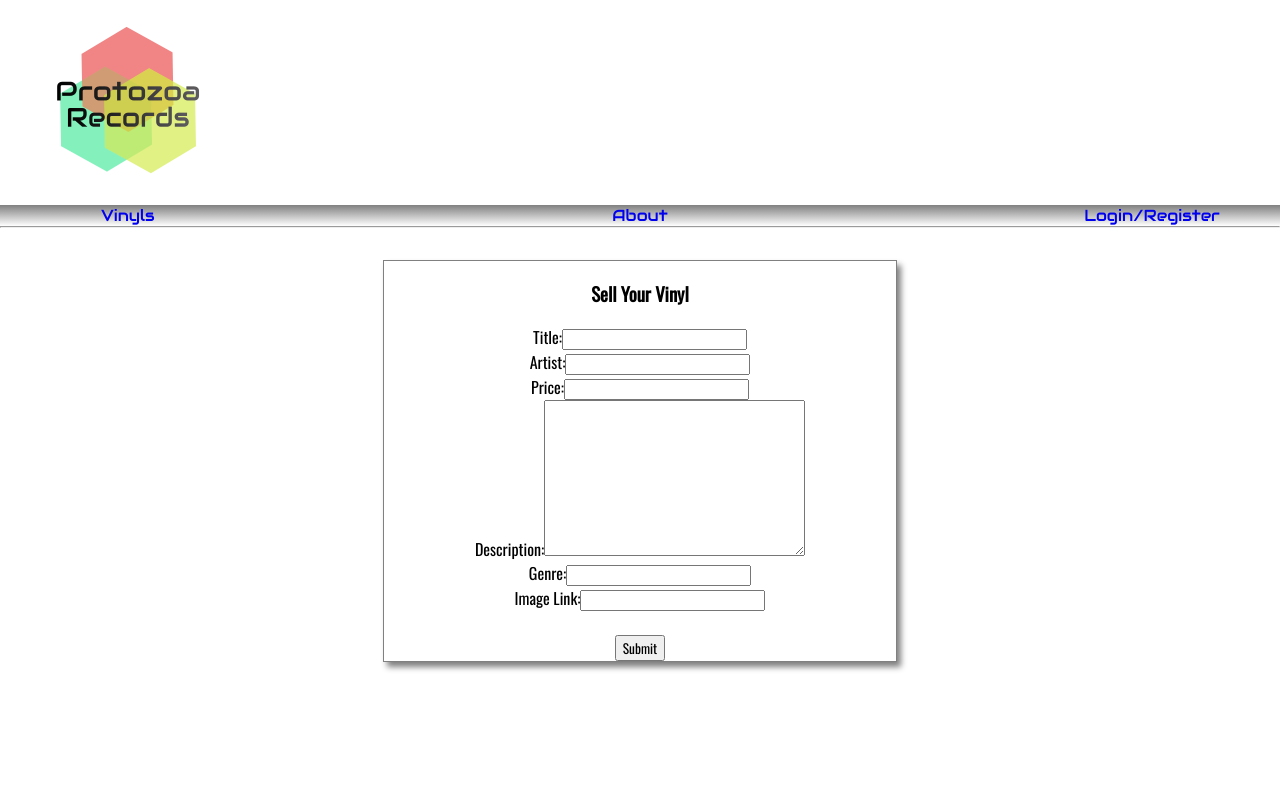
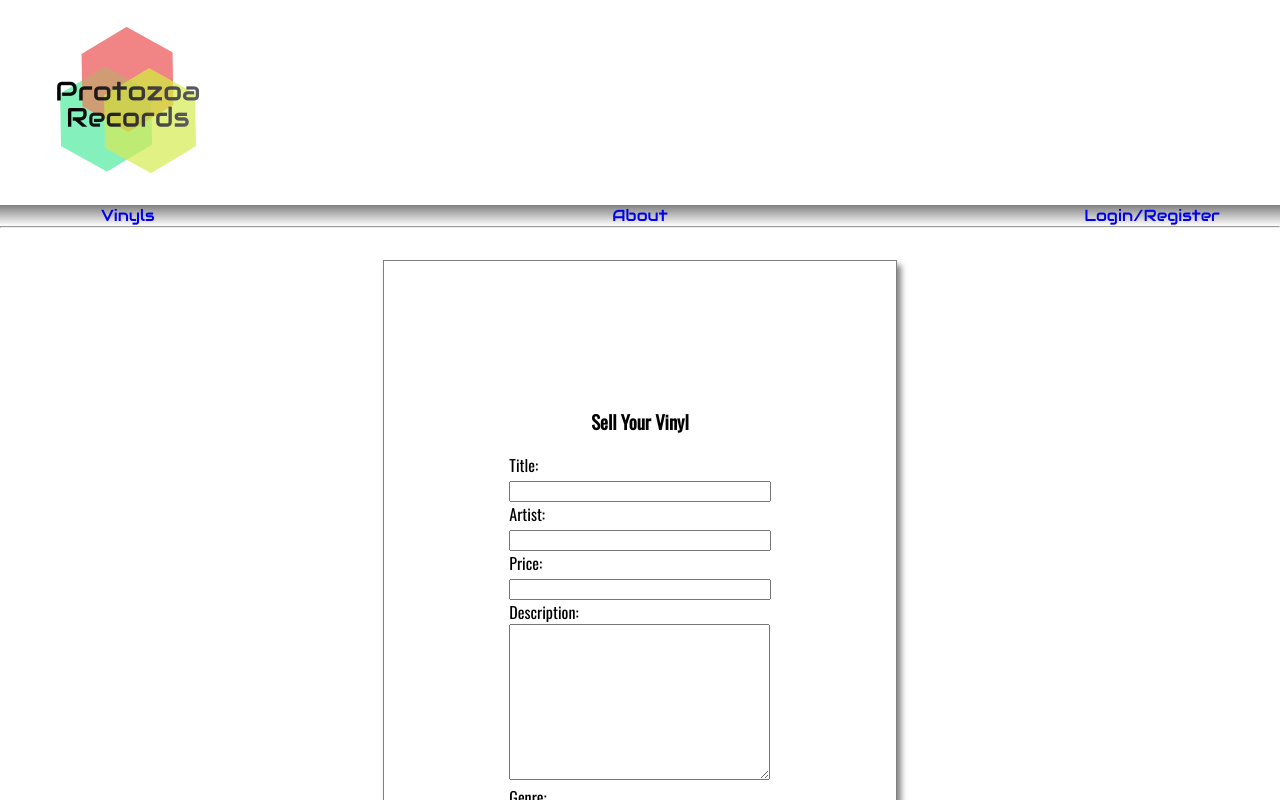
Before and after one commit to mitchelnoble/protozoa-records, a React (Create React App) app in the folder client/: page /vinyls/sell in a window 1280 px wide. Shown: the top 800 px of the page. Built offline with nearby package versions, Linux system fonts and the light colour scheme; no server answers.

Commit message:
fixed all form styling

```diff
--- a/client/src/screens/Login/Login.jsx
+++ b/client/src/screens/Login/Login.jsx
@@ -21,9 +21,6 @@ export default function Login(props) {
   return (
     <div className="auth-container" >
       <div className="all-login">
-
-        <h2 className="login-title">Login</h2>
-        <br />
       <form onSubmit={(e) => {
         e.preventDefault();
         handleLogin(formData);
--- a/client/src/screens/VinylCreate/VinylCreate.jsx
+++ b/client/src/screens/VinylCreate/VinylCreate.jsx
@@ -25,9 +25,10 @@ export default function VinylCreate(props) {
           handleCreate(formData);
         }}
       >
-        <h3>Sell Your Vinyl</h3>
+        <h3 className="create-form-title">Sell Your Vinyl</h3>
         <label className="create-label">
           Title:
+           <br />
           <input
             type="text"
             name="title"
@@ -38,6 +39,7 @@ export default function VinylCreate(props) {
         <br />
         <label>
           Artist:
+           <br />
           <input
             type="text"
             name="artist"
@@ -48,6 +50,7 @@ export default function VinylCreate(props) {
         <br />
         <label>
           Price:
+           <br />
           <input
             type="number"
             name="price"
@@ -58,6 +61,7 @@ export default function VinylCreate(props) {
         <br />
         <label>
           Description:
+           <br />
           <textarea
             name="description"
             value={formData.description}
@@ -69,6 +73,7 @@ export default function VinylCreate(props) {
         <br />
         <label>
           Genre:
+           <br />
           <input
             type="text"
             name="genre"
@@ -79,6 +84,7 @@ export default function VinylCreate(props) {
         <br />
         <label>
           Image Link:
+           <br />
           <input
             type="url"
             name="img_url"
--- a/client/src/styles/screens-styles/Login.css
+++ b/client/src/styles/screens-styles/Login.css
@@ -12,7 +12,7 @@
 }
 .all-login{
   text-align: center;
-  display: inline flex;
+  display: flex;
   justify-content: center;
   align-items: center;
   margin-top: 5em;
--- a/client/src/styles/screens-styles/Register.css
+++ b/client/src/styles/screens-styles/Register.css
@@ -14,8 +14,8 @@
   border: 1px solid gray;
   box-shadow: 4px 5px 6px gray;
   width: 40vw;
-  height: 37vh;
-  font-size: 1.5rem;
+  height: 35vh;
+  font-size: 1rem;
 }
 
 .username-label{
--- a/client/src/styles/screens-styles/VinylCreate.css
+++ b/client/src/styles/screens-styles/VinylCreate.css
@@ -1,3 +1,8 @@
+
+input {
+  width: 19em;
+}
+
 .create-container {
   font-family: "Oswald", sans;
   margin: 0 auto;
@@ -5,35 +10,22 @@
   align-items: center;
   justify-content: center;
   width: 40vw;
-  height: 50vh;
+  height: 100vh;
   margin-top: 2em;
   border: 1px solid gray;
   box-shadow: 4px 5px 6px gray;
 }
 .create-form{
+  text-align: left;
+}
+
+.create-form-title {
   text-align: center;
 }
 
-.create-label {
-  justify-self: left;
+.submit-button {
+  margin: 0 auto;
+  text-align: center;
+  display: flex;
+  align-content: center;
 }
-
-.username-label{
- justify-self: end;
-}
-
-.username-form{
-  justify-self: end;
-}
-
-.password-label{
-  justify-self: end;
-}
-
-.password-form{
-  justify-self: end;
-}
-
-.submit-button {
-  font-family: "Oswald";
-}
```
Also changed, not shown: 1 other file (tests, documents, lock files or other folders).
